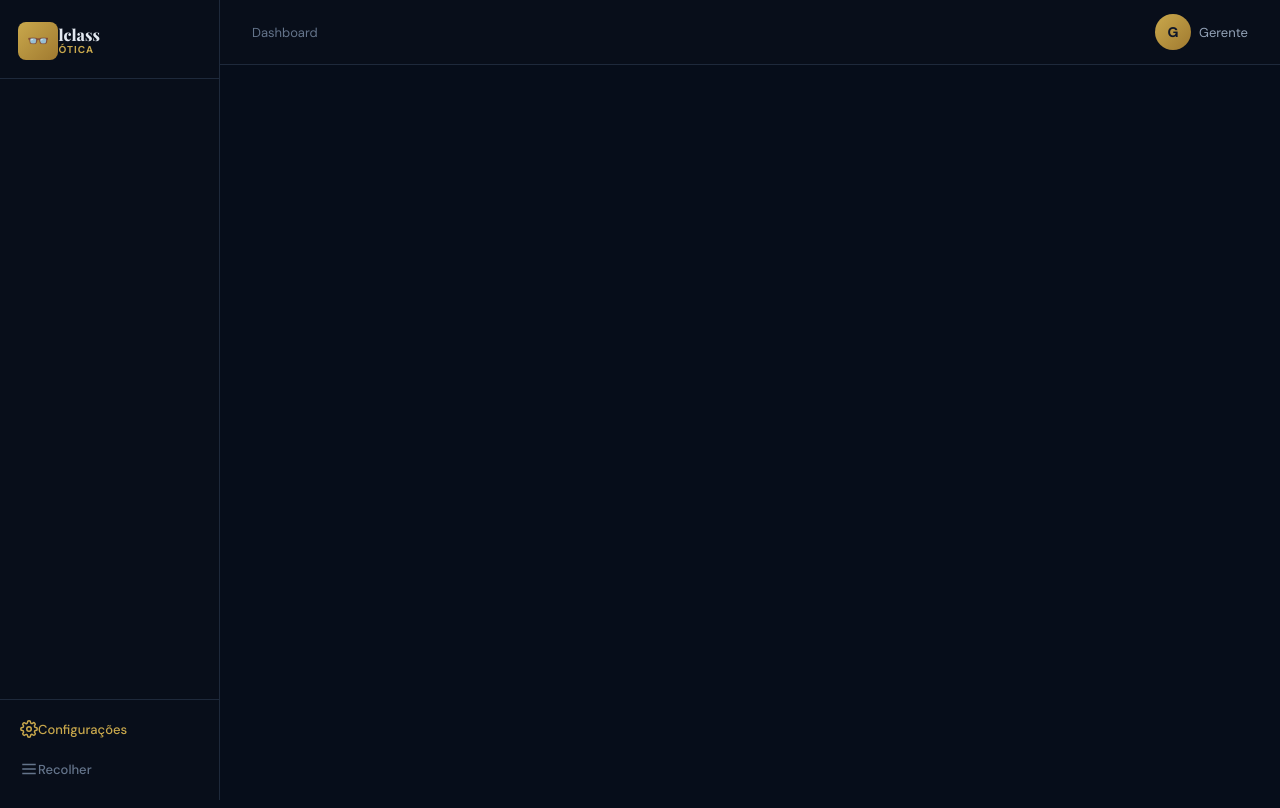
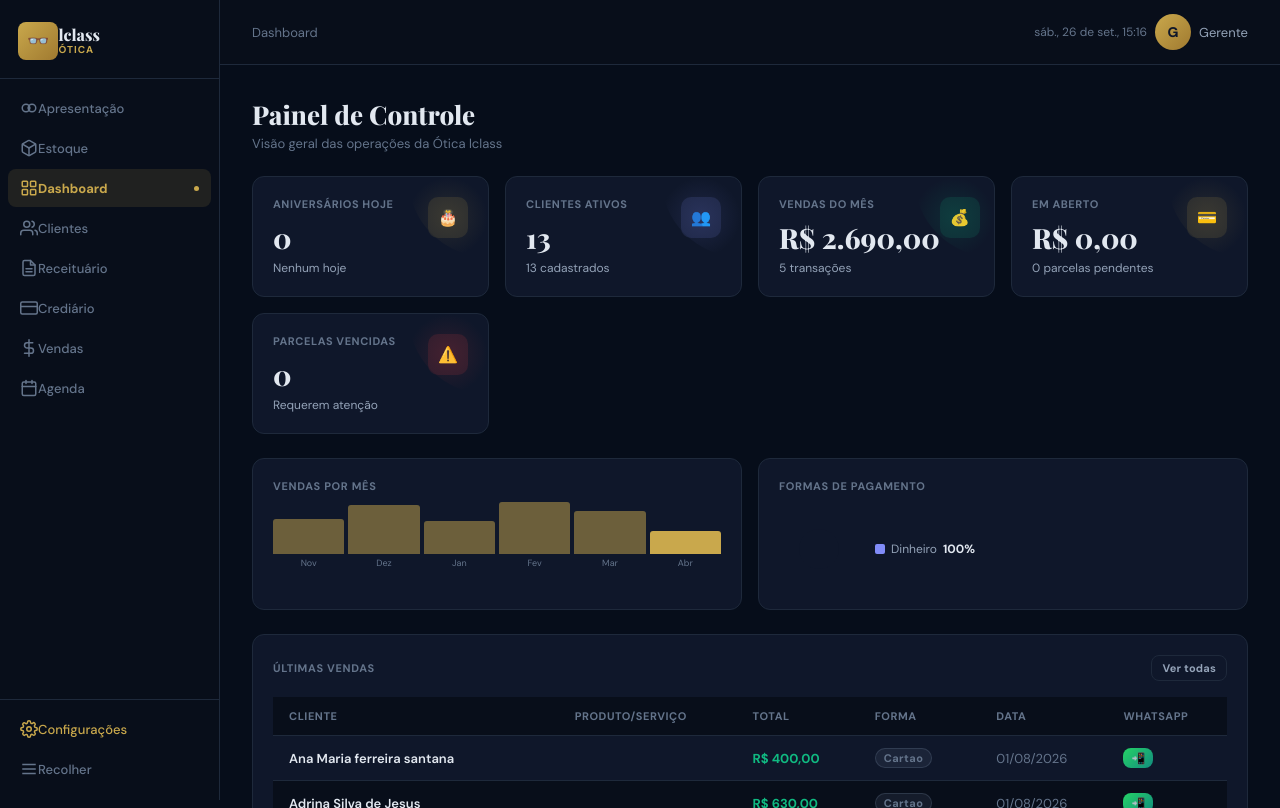
Before and after one commit to 22interliga/otica-lclasss, a plain HTML site: page index.html in a window 1280 px wide. Drawn offline with nearby package versions, Linux system fonts and the light colour scheme.

Commit message:
Corrige inicializacao do estoque na homologacao

```diff
--- a/index.html
+++ b/index.html
@@ -387,9 +387,15 @@ const defaultData = {
   receitas:[],
   crediario:[],
   vendas:[{"id": "f12b680fbb3604fb", "clienteId": "e73998b6d6fb007a", "produto": "oculos de grau completo", "quantidade": 1, "total": 630.0, "forma": "Dinheiro", "data": "2026-08-01", "obs": ""}, {"id": "da783fb992a8bfa8", "clienteId": "1e153f047234f2a5", "produto": "UM PAR DE LENTE MULTIFOCAL", "quantidade": 1, "total": 400.0, "forma": "Cartao", "data": "2026-08-01", "obs": ""}, {"id": "62ccd632f0e1ca66", "clienteId": "0a6d1701e8fd0ea2", "produto": "OCULOS COMPLETO MULTIFOCAL", "quantidade": 1, "total": 630.0, "forma": "Cartao", "data": "2026-08-01", "obs": ""}, {"id": "383b45739361c012", "clienteId": "b0561737b39e0a53", "produto": "OCULOS COMPLETO MULTIFOCAL", "quantidade": 1, "total": 630.0, "forma": "Cartao", "data": "2026-08-01", "obs": ""}, {"id": "003dc4567bfff4df", "clienteId": "1e153f047234f2a5", "produto": "OCULOS COMPLETO MULTIFOCAL", "quantidade": 1, "total": 400.0, "forma": "Cartao", "data": "2026-08-01", "obs": ""}],
-  agenda:[]
+  agenda:[],
+  estoque:[]
 };
-function load(k){return DB.get(k)||JSON.parse(JSON.stringify(defaultData[k]));}
+function load(k){
+  const salvo=DB.get(k);
+  if(salvo!==null&&salvo!==undefined)return salvo;
+  const padrao=defaultData[k];
+  return padrao===undefined?[]:JSON.parse(JSON.stringify(padrao));
+}
 function save(k,v){DB.set(k,v);}
 
 // ═══════════════════════════════════════════════════════════
```
